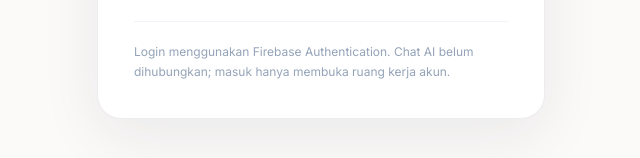
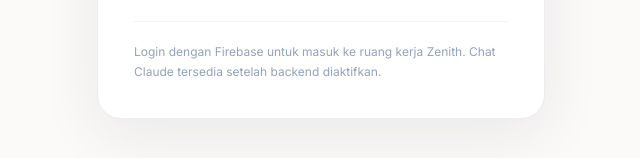
Before and after one commit to adrilfahrel101/ZENITH-AI, a plain HTML site: page index.html in a window 1280 px wide. Shown: the part 536-694 px from the top of the page, 319-959 px from the left. Drawn offline with nearby package versions, Linux system fonts and the light colour scheme.

Commit message:
Clarify Claude backend availability

```diff
--- a/index.html
+++ b/index.html
@@ -168,7 +168,7 @@
                 <span id="google-sign-in-label">Lanjutkan dengan Google</span>
             </button>
             <p id="auth-status" class="mt-4 hidden text-sm leading-5 text-red-700" role="alert" aria-live="assertive"></p>
-            <p class="mt-6 border-t border-slate-100 pt-5 text-xs leading-5 text-slate-400">Login menggunakan Firebase Authentication. Chat AI belum dihubungkan; masuk hanya membuka ruang kerja akun.</p>
+            <p class="mt-6 border-t border-slate-100 pt-5 text-xs leading-5 text-slate-400">Login dengan Firebase untuk masuk ke ruang kerja Zenith. Chat Claude tersedia setelah backend diaktifkan.</p>
         </section>
     </main>
 
```
